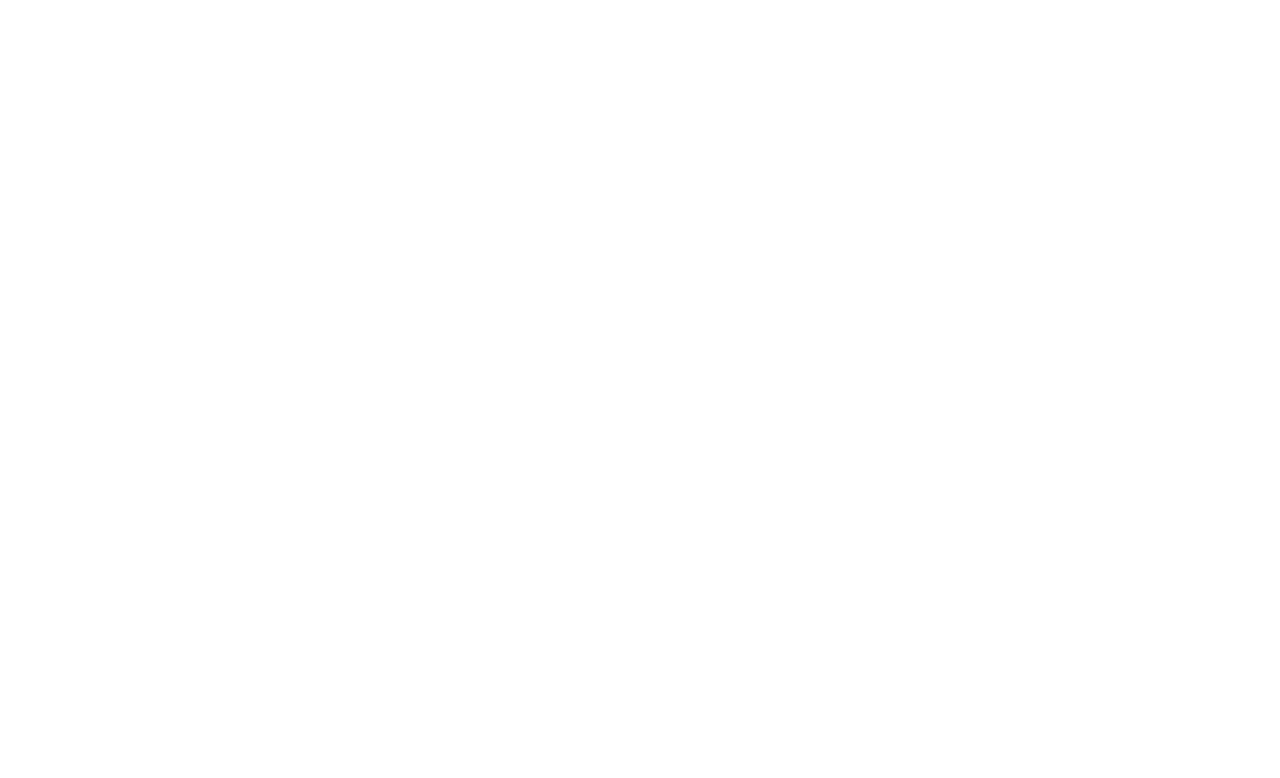
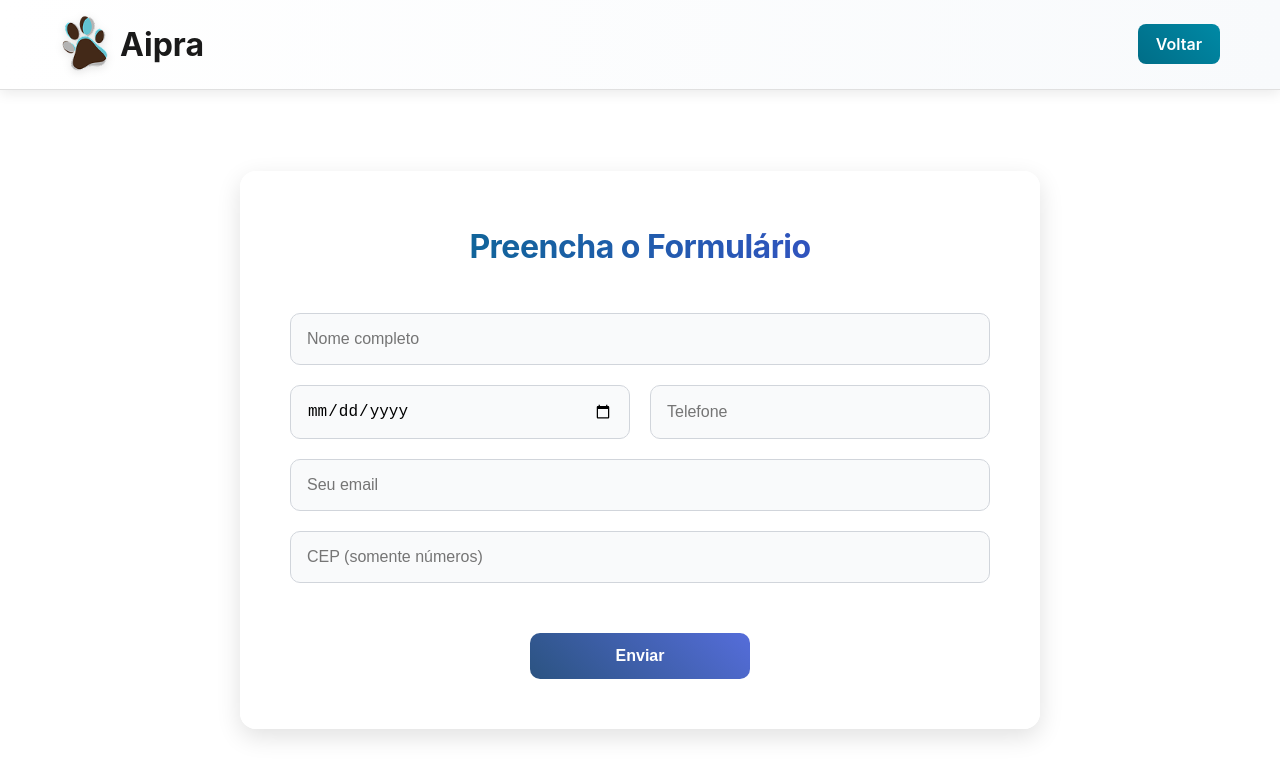
Before and after one commit to httpscaiow/TesteAIPRA, a plain HTML site: page pages/formulario.html in a window 1280 px wide. Drawn offline with Linux system fonts and the light colour scheme.

Commit message:
tela form

```diff
--- /dev/null
+++ b/css/formulario.css
@@ -0,0 +1,195 @@
+* {
+  box-sizing: border-box;
+  margin: 0;
+  padding: 0;
+}
+
+body, html {
+  height: 100%;
+  font-family: 'Inter', 'Segoe UI', sans-serif;
+
+  color: #1a1a1a;
+  line-height: 1.6;
+}
+
+header {
+  background: linear-gradient(to right, #ffffff, #f8fafc);
+  padding: 15px 60px;
+  display: flex;
+  justify-content: space-between;
+  align-items: center;
+  border-bottom: 1px solid #e0e0e0;
+  box-shadow: 0 4px 12px rgba(0, 0, 0, 0.08);
+  position: sticky;
+  top: 0;
+  z-index: 1000;
+}
+
+/* Logo */
+.logo {
+  display: flex;
+  align-items: center;
+  transition: transform 0.3s ease;
+}
+
+.logo:hover {
+  transform: scale(1.05);
+}
+
+.logo img {
+  width: 48px;
+  margin-right: 12px;
+  filter: drop-shadow(0 2px 4px rgba(0, 0, 0, 0.1));
+}
+
+
+nav a {
+  margin-left: 24px;
+  text-decoration: none;
+  color: #006d87;
+  font-weight: 600;
+  font-size: 16px;
+  position: relative;
+  transition: color 0.3s ease;
+}
+
+nav a::after {
+  content: '';
+  position: absolute;
+  width: 0;
+  height: 2px;
+  bottom: -4px;
+  left: 0;
+  background-color: #006d87;
+  transition: width 0.3s ease;
+}
+
+nav a:hover::after {
+  width: 100%;
+}
+
+nav a:hover {
+  color: #004d61;
+}
+
+nav .btn {
+  background: linear-gradient(45deg, #006d87, #0089a5);
+  color: #fff;
+  padding: 10px 18px;
+  border-radius: 8px;
+  font-weight: 600;
+  transition: transform 0.2s ease, box-shadow 0.2s ease;
+}
+
+nav .btn:hover {
+  transform: translateY(-2px);
+  box-shadow: 0 4px 12px rgba(0, 109, 135, 0.3);
+}
+
+.container {
+  display: flex;
+  justify-content: center;
+  align-items: center;
+  min-height: calc(100vh - 80px);
+  padding: 40px 20px;
+}
+
+form {
+  background: #ffffff;
+  padding: 50px;
+  border-radius: 16px;
+  box-shadow: 0 8px 24px rgba(0, 0, 0, 0.12);
+  width: 100%;
+  max-width: 800px;
+  backdrop-filter: blur(10px);
+  background: rgba(255, 255, 255, 0.95);
+}
+
+form h1 {
+  text-align: center;
+  margin-bottom: 40px;
+  color: #1a1a1a;
+  font-size: 32px;
+  font-weight: 700;
+  letter-spacing: -0.5px;
+  background: linear-gradient(to right, #006d87, #414bd1);
+  -webkit-background-clip: text;
+  background-clip: text;
+  color: transparent;
+}
+
+input {
+  width: 100%;
+  padding: 16px;
+  margin-bottom: 20px;
+  border: 1px solid #d1d5db;
+  border-radius: 10px;
+  font-size: 16px;
+  background: #f9fafb;
+  transition: border-color 0.3s ease, box-shadow 0.3s ease;
+}
+
+input:focus {
+  border-color: #414bd1;
+  box-shadow: 0 0 0 3px rgba(65, 75, 209, 0.2);
+  outline: none;
+}
+
+button {
+  width: 220px;
+  padding: 14px;
+  background: linear-gradient(45deg, #2b5381, #556dda);
+  color: white;
+  border: none;
+  border-radius: 10px;
+  font-size: 16px;
+  font-weight: 600;
+  cursor: pointer;
+  transition: transform 0.2s ease, box-shadow 0.2s ease;
+  display: block;
+  margin: 30px auto 0;
+}
+
+button:hover {
+  transform: translateY(-3px);
+  box-shadow: 0 6px 16px rgba(49, 38, 148, 0.3);
+}
+
+button:active {
+  transform: translateY(0);
+}
+
+.linha {
+  display: flex;
+  gap: 20px;
+}
+
+.linha input {
+  flex: 1;
+}
+
+
+@media (max-width: 768px) {
+  header {
+    padding: 15px 20px;
+  }
+
+  nav a {
+    margin-left: 12px;
+    font-size: 14px;
+  }
+
+  nav .btn {
+    padding: 8px 12px;
+  }
+
+  form {
+    padding: 30px;
+    max-width: 90%;
+  }
+
+  .linha {
+    flex-direction: column;
+    gap: 16px;
+  }
+}
--- a/pages/formulario.html
+++ b/pages/formulario.html
@@ -0,0 +1,40 @@
+<!DOCTYPE html>
+<html lang="pt-br">
+<head>
+  <meta charset="UTF-8" />
+  <meta name="viewport" content="width=device-width, initial-scale=1.0"/>
+  <title>Formulário AIPRA</title>
+  <link rel="stylesheet" href="/css/formulario.css">
+</head>
+<body>
+  <header>
+    <div class="logo">
+      <img src="/img/logo.png" alt="Logo da AIPRA" />
+      <h1>Aipra</h1>
+    </div>
+    <nav>
+      <a href="/index.html" class="btn">Voltar</a>
+    </nav>
+  </header>
+
+  <div class="container">
+    <form id="formulario">
+      <h1>Preencha o Formulário</h1>
+
+      <input type="text" name="nome" placeholder="Nome completo" required>
+
+      <div class="linha">
+        <input type="date" name="nascimento" required>
+        <input type="text" name="contato" placeholder="Telefone" required>
+      </div>
+
+      <input type="email" name="email" placeholder="Seu email" required>
+      <input type="text" name="cep" placeholder="CEP (somente números)" required>
+
+      <button type="submit">Enviar</button>
+    </form>
+  </div>
+
+  <script src="/scripts/formulario.js"></script>
+</body>
+</html>
--- /dev/null
+++ b/scripts/formulario.js
@@ -0,0 +1,44 @@
+const form = document.getElementById('formulario');
+
+form.addEventListener('submit', async (e) => {
+  e.preventDefault();
+
+  const botao = form.querySelector('button');
+  botao.disabled = true;
+  botao.innerText = 'Enviando...';
+
+  const dados = Object.fromEntries(new FormData(form));
+
+  try {
+    const resposta = await fetch('/api/enviar-formulario', {
+      method: 'POST',
+      headers: { 'Content-Type': 'application/json' },
+      body: JSON.stringify(dados)
+    });
+
+    const resultado = await resposta.json();
+
+    console.log('Status da resposta:', resposta.status);
+    console.log('Resposta.ok?', resposta.ok);
+    console.log('Resultado:', resultado);
+
+    if (resposta.ok) {
+      console.log('Formulário enviado com sucesso. Redirecionando...');
+      window.location.href = '/sucesso.html';
+    } else {
+      alert(resultado.erro || 'Erro ao enviar');
+      botao.disabled = false;
+      botao.innerText = 'Enviar';
+    }
+  } catch (erro) {
+    alert('Erro ao enviar o formulário.');
+    console.error('Erro:', erro);
+    botao.disabled = false;
+    botao.innerText = 'Enviar';
+  }
+
+  setTimeout(() => {
+    botao.disabled = false;
+    botao.innerText = 'Enviar';
+  }, 30000);
+});
```
Also changed, not shown: pages/index.html (+1 -1 lines), pages/sucesso.html (added, +43 -0 lines), README.md, img/logo.png (added).
